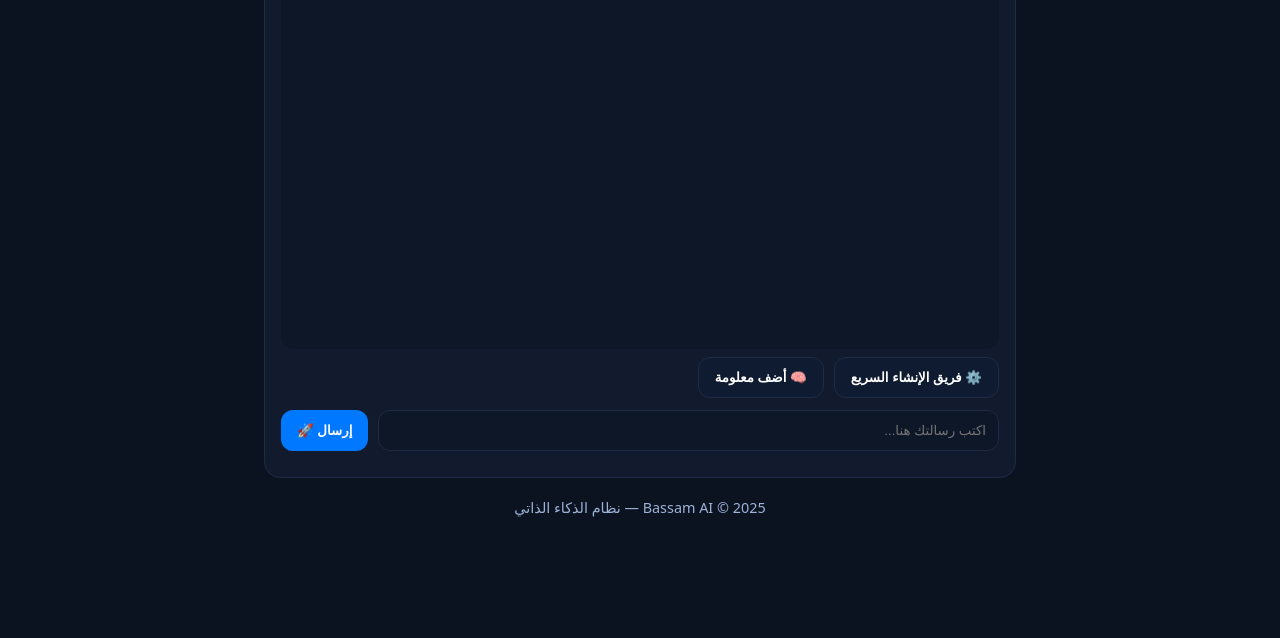
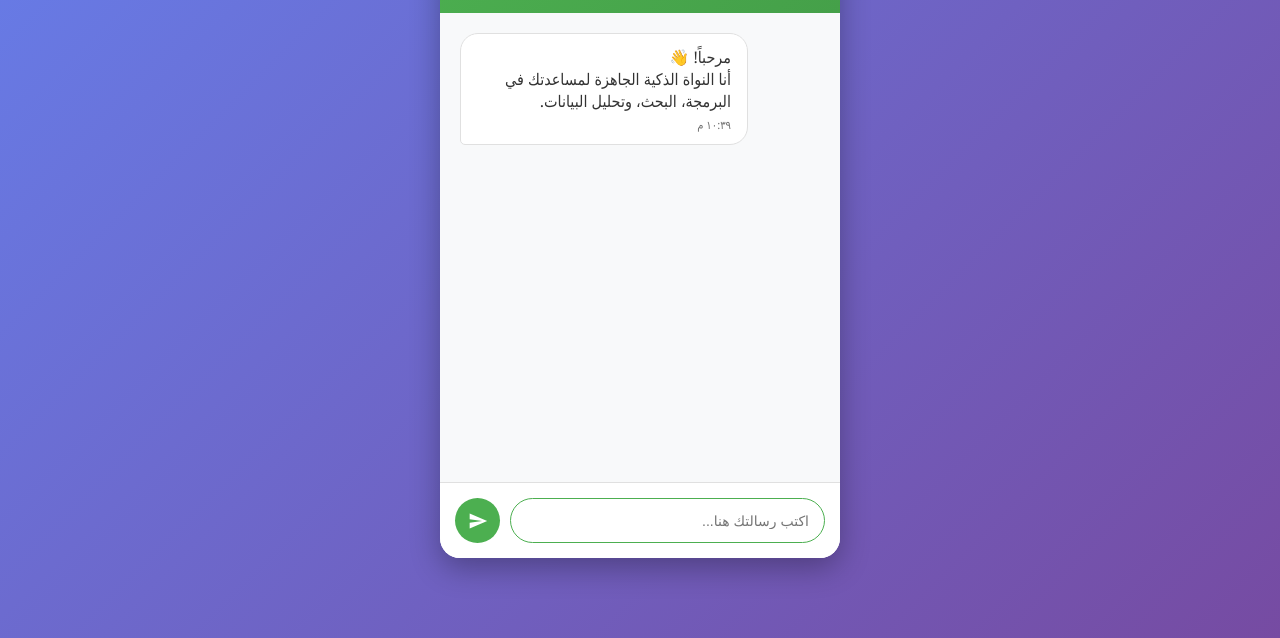
Before and after one commit to bassam-st/AI-Core-Engine-, a plain HTML site: page templates/index.html in a window 1280 px wide. Shown: the part 162-800 px from the top of the page. Drawn offline with Linux system fonts and the light colour scheme.

Commit message:
Update index.html

```diff
--- a/templates/index.html
+++ b/templates/index.html
@@ -1,111 +1,347 @@
 <!DOCTYPE html>
-<html lang="ar" dir="rtl">
+<html dir="rtl" lang="ar">
 <head>
-  <meta charset="UTF-8" />
-  <meta name="viewport" content="width=device-width, initial-scale=1" />
-  <title>AI Core Engine — نواة بسام الذكية 🚀</title>
+    <meta charset="UTF-8">
+    <meta name="viewport" content="width=device-width, initial-scale=1.0">
+    <title>نواة بسّام الذكية</title>
     <style>
-    :root{--bg:#0b1220;--panel:#121b2d;--ink:#e7ecff;--muted:#9db2d7;--you:#243a73;--bot:#18263f;--pri:#0078ff}
-    *{box-sizing:border-box}
-    body{margin:0;background:var(--bg);color:var(--ink);font-family:Tajawal,system-ui,Segoe UI,Arial}
-    header{padding:14px;text-align:center;background:var(--panel);font-weight:700}
-    main{max-width:780px;margin:24px auto;padding:0 14px}
-    .card{background:var(--panel);border:1px solid #1e2b44;border-radius:16px;padding:16px}
-    #chat{min-height:420px;max-height:70vh;overflow:auto;background:#0e1728;border-radius:12px;padding:14px}
-    .you,.bot{margin:8px 0;padding:10px;border-radius:12px;line-height:1.6}
-    .you{background:var(--you);text-align:right}
-    .bot{background:var(--bot);text-align:left}
-    form{display:flex;gap:10px;margin-top:12px}
-    input[type=text]{flex:1;padding:12px;border-radius:12px;border:1px solid #1e2b44;background:#0e1728;color:var(--ink)}
-    button{padding:12px 16px;border:0;border-radius:12px;background:var(--pri);color:#fff;font-weight:700;cursor:pointer}
-    button:hover{filter:brightness(1.1)}
-    #sources{margin-top:10px}
-    #sources a{color:#9bd1ff;text-decoration:none;display:block;margin:3px 0}
-    footer{margin:20px 0;color:var(--muted);text-align:center;font-size:.9rem}
-    .toolbar{display:flex;gap:10px;margin:8px 0}
-    .ghost{background:#0f1b31;border:1px solid #1e2b44}
+        * {
+            margin: 0;
+            padding: 0;
+            box-sizing: border-box;
+        }
+
+        body {
+            font-family: 'Segoe UI', Tahoma, Geneva, Verdana, sans-serif;
+            background: linear-gradient(135deg, #667eea 0%, #764ba2 100%);
+            height: 100vh;
+            display: flex;
+            justify-content: center;
+            align-items: center;
+        }
+
+        .chat-container {
+            width: 90%;
+            max-width: 400px;
+            height: 80vh;
+            background: white;
+            border-radius: 20px;
+            box-shadow: 0 10px 30px rgba(0, 0, 0, 0.3);
+            display: flex;
+            flex-direction: column;
+            overflow: hidden;
+        }
+
+        .chat-header {
+            background: linear-gradient(135deg, #4CAF50, #45a049);
+            color: white;
+            padding: 20px;
+            text-align: center;
+            border-radius: 20px 20px 0 0;
+        }
+
+        .chat-header h1 {
+            font-size: 1.4em;
+            margin-bottom: 5px;
+        }
+
+        .chat-header p {
+            font-size: 0.9em;
+            opacity: 0.9;
+        }
+
+        .chat-messages {
+            flex: 1;
+            padding: 20px;
+            overflow-y: auto;
+            background: #f8f9fa;
+        }
+
+        .message {
+            max-width: 80%;
+            margin-bottom: 15px;
+            padding: 12px 16px;
+            border-radius: 18px;
+            position: relative;
+            animation: fadeIn 0.3s ease-in;
+        }
+
+        @keyframes fadeIn {
+            from { opacity: 0; transform: translateY(10px); }
+            to { opacity: 1; transform: translateY(0); }
+        }
+
+        .user-message {
+            background: #4CAF50;
+            color: white;
+            margin-left: auto;
+            border-bottom-right-radius: 5px;
+            text-align: left;
+        }
+
+        .bot-message {
+            background: white;
+            color: #333;
+            border: 1px solid #e0e0e0;
+            margin-right: auto;
+            border-bottom-left-radius: 5px;
+            text-align: right;
+        }
+
+        .message-time {
+            font-size: 0.7em;
+            opacity: 0.7;
+            margin-top: 5px;
+            text-align: right;
+        }
+
+        .user-message .message-time {
+            text-align: left;
+        }
+
+        .chat-input-container {
+            padding: 15px;
+            background: white;
+            border-top: 1px solid #e0e0e0;
+            display: flex;
+            gap: 10px;
+        }
+
+        .chat-input {
+            flex: 1;
+            padding: 12px 15px;
+            border: 1px solid #ddd;
+            border-radius: 25px;
+            outline: none;
+            font-size: 14px;
+            transition: border-color 0.3s;
+        }
+
+        .chat-input:focus {
+            border-color: #4CAF50;
+        }
+
+        .send-button {
+            background: #4CAF50;
+            color: white;
+            border: none;
+            border-radius: 50%;
+            width: 45px;
+            height: 45px;
+            cursor: pointer;
+            display: flex;
+            align-items: center;
+            justify-content: center;
+            transition: background 0.3s;
+        }
+
+        .send-button:hover {
+            background: #45a049;
+        }
+
+        .send-button:active {
+            transform: scale(0.95);
+        }
+
+        .typing-indicator {
+            display: none;
+            padding: 10px 15px;
+            background: white;
+            border-radius: 18px;
+            margin-right: auto;
+            border-bottom-left-radius: 5px;
+            max-width: 80px;
+            color: #666;
+            font-style: italic;
+        }
+
+        /* تخصيص شريط التمرير */
+        .chat-messages::-webkit-scrollbar {
+            width: 6px;
+        }
+
+        .chat-messages::-webkit-scrollbar-track {
+            background: #f1f1f1;
+            border-radius: 10px;
+        }
+
+        .chat-messages::-webkit-scrollbar-thumb {
+            background: #c1c1c1;
+            border-radius: 10px;
+        }
+
+        .chat-messages::-webkit-scrollbar-thumb:hover {
+            background: #a8a8a8;
+        }
+
+        /* تصميم متجاوب */
+        @media (max-width: 480px) {
+            .chat-container {
+                width: 95%;
+                height: 90vh;
+                border-radius: 15px;
+            }
+
+            .message {
+                max-width: 85%;
+            }
+        }
     </style>
 </head>
 <body>
-  <header>AI Core Engine — نواة بسام الذكية 🚀</header>
-  <main>
-    <div class="card">
-      <div id="chat">
-        <div class="bot">مرحبًا 👋 أنا نواة بسام الذكية. اسألني أي شيء!</div>
+    <div class="chat-container">
+        <!-- رأس الشات -->
+        <div class="chat-header">
+            <h1>🧠 نواة بسّام</h1>
+            <p>ذكي • متعلم • سريع الاستجابة</p>
         </div>
 
-      <div class="toolbar">
-        <button class="ghost" onclick="quickBuild()">⚙️ فريق الإنشاء السريع</button>
-        <button class="ghost" onclick="teach()">🧠 أضف معلومة</button>
+        <!-- منطقة الرسائل -->
+        <div class="chat-messages" id="chatMessages">
+            <!-- رسالة ترحيب من البوت -->
+            <div class="message bot-message">
+                مرحباً! 👋<br>
+                أنا النواة الذكية الجاهزة لمساعدتك في البرمجة، البحث، وتحليل البيانات.
+                <div class="message-time" id="currentTime"></div>
+            </div>
         </div>
 
-      <form id="f">
-        <input id="msg" type="text" placeholder="اكتب رسالتك هنا..." autocomplete="off" />
-        <button type="submit">إرسال 🚀</button>
-      </form>
+        <!-- مؤشر الكتابة -->
+        <div class="typing-indicator" id="typingIndicator">
+            البوت يكتب...
+        </div>
 
-      <div id="sources"></div>
+        <!-- منطقة الإدخال -->
+        <div class="chat-input-container">
+            <input
+                type="text"
+                class="chat-input"
+                id="messageInput"
+                placeholder="اكتب رسالتك هنا..."
+                maxlength="500"
+            >
+            <button class="send-button" onclick="sendMessage()">
+                <svg width="20" height="20" viewBox="0 0 24 24" fill="none">
+                    <path d="M2 21L23 12L2 3V10L17 12L2 14V21Z" fill="white"/>
+                </svg>
+            </button>
         </div>
-    <footer>Bassam AI © 2025 — نظام الذكاء الذاتي</footer>
-  </main>
+    </div>
 
     <script>
-const chat = document.getElementById('chat');
-const sources = document.getElementById('sources');
-document.getElementById('f').addEventListener('submit', async (e) => {
-  e.preventDefault();
-  const inp = document.getElementById('msg');
-  const q = (inp.value || '').trim();
-  if(!q) return;
-  chat.innerHTML += `<div class="you">${escapeHTML(q)}</div>`;
-  inp.value = "";  sources.innerHTML = "";
-  try{
-    const r = await fetch('/api/chat', {
-      method:'POST', headers:{'Content-Type':'application/json'},
-      body: JSON.stringify({message:q})
+        // دالة للحصول على الوقت الحالي
+        function getCurrentTime() {
+            const now = new Date();
+            return now.toLocaleTimeString('ar-EG', {
+                hour: '2-digit',
+                minute: '2-digit',
+                hour12: true
             });
-    const text = await r.text(); let j;
-    try{ j = JSON.parse(text); }catch(_){
-      chat.innerHTML += `<div class="bot">❌ حدث خطأ داخلي أثناء المعالجة.</div>`; return;
         }
-    if(!j.ok){ chat.innerHTML += `<div class="bot">❌ تعذر إكمال الطلب (${j.error||'خطأ'}).</div>`; return; }
-    chat.innerHTML += `<div class="bot">${(j.reply||'').replace(/\n/g,'<br>')}</div>`;
-    sources.innerHTML = (j.sources||[]).map(s=>`<a target="_blank" href="${s.url}">🔗 ${escapeHTML(s.title||s.url)}</a>`).join('');
-    chat.scrollTop = chat.scrollHeight;
-  }catch(err){
-    chat.innerHTML += `<div class="bot">❌ مشكلة اتصال بالخادم.</div>`;
+
+        // تحديث وقت الرسالة الترحيبية
+        document.getElementById('currentTime').textContent = getCurrentTime();
+
+        // دالة إرسال الرسالة
+        async function sendMessage() {
+            const input = document.getElementById('messageInput');
+            const message = input.value.trim();
+
+            if (!message) return;
+
+            const chatMessages = document.getElementById('chatMessages');
+            const typingIndicator = document.getElementById('typingIndicator');
+
+            // إضافة رسالة المستخدم
+            const userMessageDiv = document.createElement('div');
+            userMessageDiv.className = 'message user-message';
+            userMessageDiv.innerHTML = `
+                ${message}
+                <div class="message-time">${getCurrentTime()}</div>
+            `;
+            chatMessages.appendChild(userMessageDiv);
+
+            // مسح حقل الإدخال
+            input.value = '';
+
+            // إظهار مؤشر الكتابة
+            typingIndicator.style.display = 'block';
+            chatMessages.scrollTop = chatMessages.scrollHeight;
+
+            try {
+                // إرسال الرسالة إلى الخادم
+                const response = await fetch('/api/chat', {
+                    method: 'POST',
+                    headers: {
+                        'Content-Type': 'application/json',
+                    },
+                    body: JSON.stringify({ message: message })
+                });
+
+                const data = await response.json();
+
+                // إخفاء مؤشر الكتابة
+                typingIndicator.style.display = 'none';
+
+                // إضافة رد البوت
+                if (data.ok) {
+                    const botMessageDiv = document.createElement('div');
+                    botMessageDiv.className = 'message bot-message';
+                    botMessageDiv.innerHTML = `
+                        ${data.reply.replace(/\n/g, '<br>')}
+                        <div class="message-time">${getCurrentTime()}</div>
+                    `;
+                    chatMessages.appendChild(botMessageDiv);
+                } else {
+                    const errorMessageDiv = document.createElement('div');
+                    errorMessageDiv.className = 'message bot-message';
+                    errorMessageDiv.innerHTML = `
+                        ❌ حدث خطأ في المعالجة<br>
+                        <small>${data.error || 'حاول مرة أخرى'}</small>
+                        <div class="message-time">${getCurrentTime()}</div>
+                    `;
+                    chatMessages.appendChild(errorMessageDiv);
+                }
+
+            } catch (error) {
+                // إخفاء مؤشر الكتابة وإظهار خطأ
+                typingIndicator.style.display = 'none';
+
+                const errorMessageDiv = document.createElement('div');
+                errorMessageDiv.className = 'message bot-message';
+                errorMessageDiv.innerHTML = `
+                    ❌ خطأ في الاتصال بالخادم<br>
+                    <small>تأكد من اتصال الإنترنت</small>
+                    <div class="message-time">${getCurrentTime()}</div>
+                `;
+                chatMessages.appendChild(errorMessageDiv);
+            }
+
+            // التمرير إلى الأسفل
+            chatMessages.scrollTop = chatMessages.scrollHeight;
+        }
+
+        // إرسال بالزر Enter
+        document.getElementById('messageInput').addEventListener('keypress', function(e) {
+            if (e.key === 'Enter') {
+                sendMessage();
             }
         });
 
-async function quickBuild(){
-  const goal = prompt("ما الهدف؟ (مثال: أنشئ صفحة هبوط لمتجر قهوة)");
-  if(!goal) return;
-  const urlsStr = prompt("ضع روابط (اختياري) مفصولة بفواصل ,");
-  const urls = urlsStr ? urlsStr.split(',').map(s=>s.trim()).filter(Boolean) : [];
-  const r = await fetch('/api/team/build', {
-    method:'POST', headers:{'Content-Type':'application/json'},
-    body: JSON.stringify({goal, urls})
-  });
-  const j = await r.json();
-  if(!j.ok){ alert("فشل الإنشاء: "+(j.error||"")); return; }
-  const fileList = Object.keys(j.files||{}).map(k=>`• ${k} (${(j.files[k]||'').length} chars)`).join('\n');
-  const plan = (j.plan||[]).map(x=>"- "+x).join('\n');
-  alert("الخطة:\n"+plan+"\n\nالملفات:\n"+fileList+"\n\nالمصادر: "+(j.sources||[]).length+" رابط");
-  // عرض ملف رئيسي إن وجد:
-  if(j.files && j.files["index.html"]){
-    chat.innerHTML += `<div class="bot"><b>تم إنشاء index.html:</b><br><pre><code>${escapeHTML(j.files["index.html"])}</code></pre></div>`;
+        // التركيز على حقل الإدخال عند التحميل
+        document.getElementById('messageInput').focus();
+
+        // دالة لمسح الشات (يمكن إضافتها لزر في المستقبل)
+        function clearChat() {
+            const chatMessages = document.getElementById('chatMessages');
+            chatMessages.innerHTML = `
+                <div class="message bot-message">
+                    مرحباً! 👋<br>
+                    أنا النواة الذكية الجاهزة لمساعدتك في البرمجة، البحث، وتحليل البيانات.
+                    <div class="message-time">${getCurrentTime()}</div>
+                </div>
+            `;
         }
-}
-
-async function teach(){
-  const t = prompt("اكتب المعلومة التي تريد حفظها:");
-  if(!t) return;
-  const r = await fetch('/api/learn', {method:'POST', headers:{'Content-Type':'application/json'}, body: JSON.stringify({text:t, source:"manual"})});
-  const j = await r.json();
-  chat.innerHTML += `<div class="bot">${j.ok ? "✅ تم الحفظ في الذاكرة." : "❌ لم يتم الحفظ."}</div>`;
-}
-
-function escapeHTML(s){ return (s||"").replaceAll("&","&amp;").replaceAll("<","&lt;").replaceAll(">","&gt;"); }
     </script>
 </body>
 </html>
```
Lines whose indentation alone changed are shown as unchanged.
